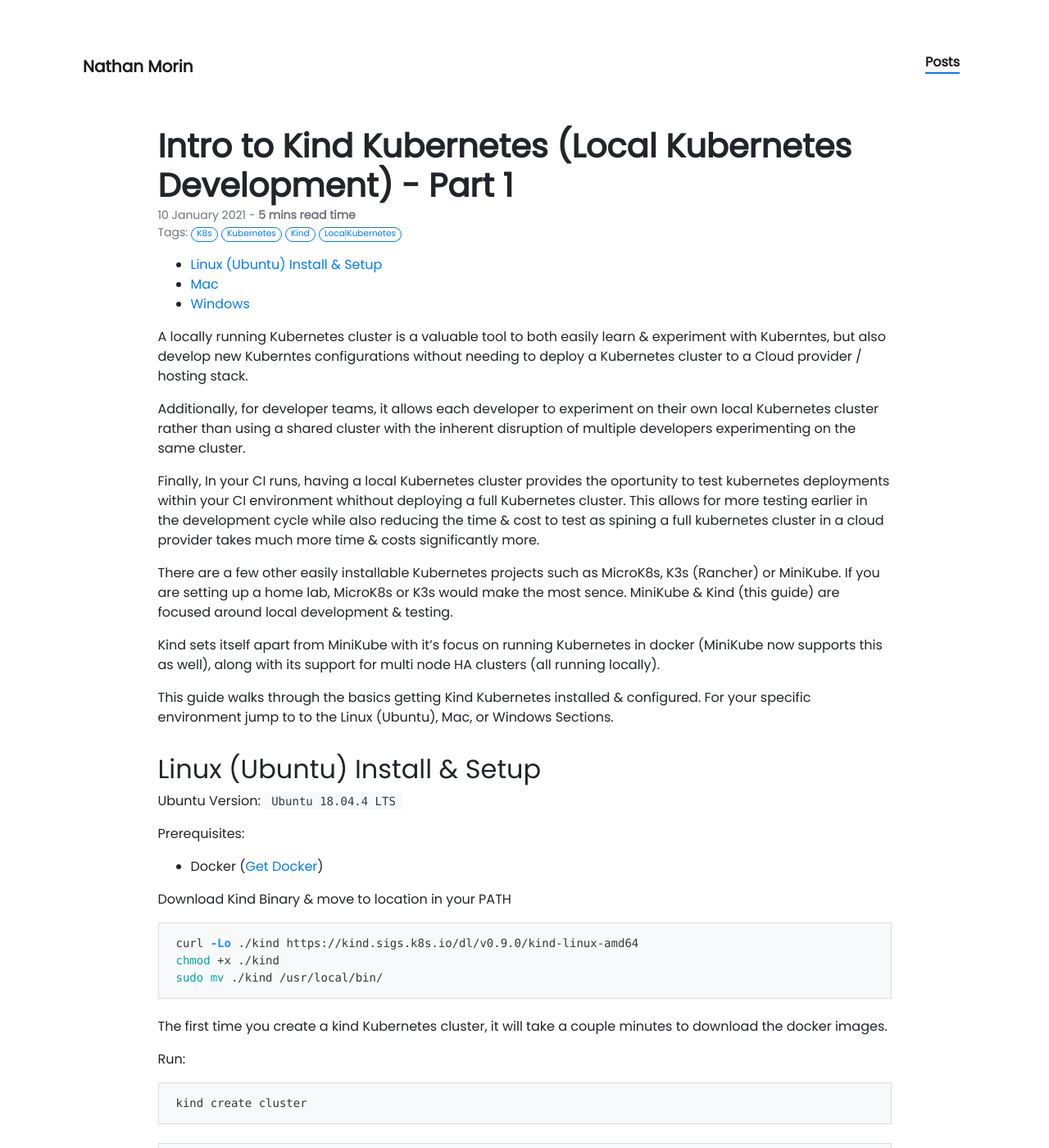
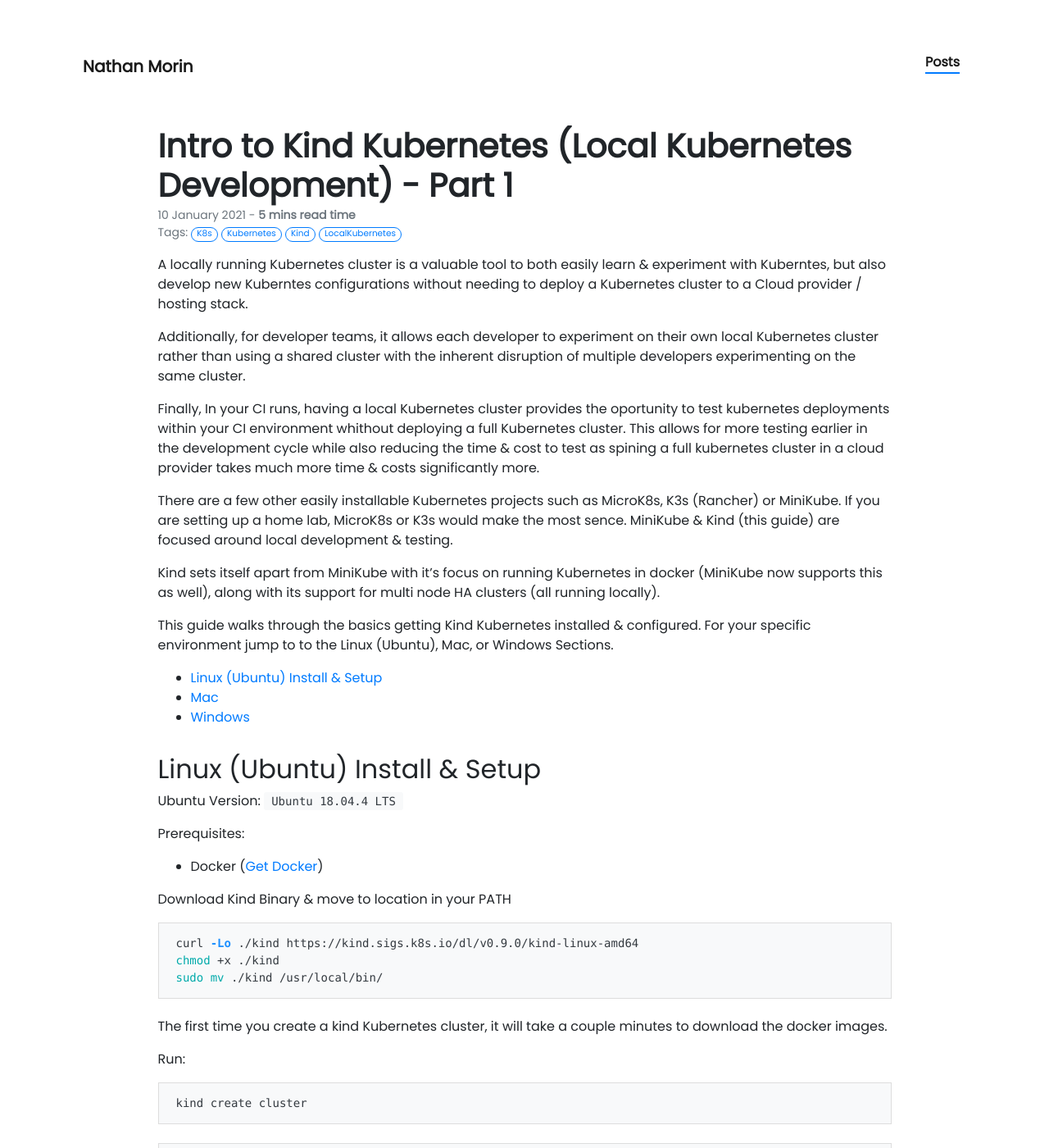
Before and after one commit to nathanamorin/nathanamorin.github.io, a Jekyll site: the page built from _posts/2021-01-10-kind-intro.md, in a window 1280 px wide and 1400 px high. Shown: the whole window at 82% size. Built offline with Jekyll 4.4.1, drawn with Linux system fonts in a browser that asks for light colours; nearby versions of some CDN libraries; our own code applies the rules of GitHub Pages for plain Markdown files.

Commit message:
Update 2021-01-10-kind-intro.md

```diff
--- a/_posts/2021-01-10-kind-intro.md
+++ b/_posts/2021-01-10-kind-intro.md
@@ -5,9 +5,6 @@
 color: primary
 description: Intro to Kind Kubernetes (Local Kubernetes Development) - Part 1 - Introduction (installation & first config)
 ---
-
-* TOC
-{:toc}
 
 A locally running Kubernetes cluster is a valuable tool to both easily learn & experiment with Kuberntes, but also develop new Kuberntes configurations without needing to deploy a Kubernetes cluster to a Cloud provider / hosting stack.
 
@@ -20,6 +17,9 @@
 Kind sets itself apart from MiniKube with it's focus on running Kubernetes in docker (MiniKube now supports this as well), along with its support for multi node HA clusters (all running locally).
 
 This guide walks through the basics getting Kind Kubernetes installed & configured.  For your specific environment jump to to the Linux (Ubuntu), Mac, or Windows Sections.
+
+* TOC
+{:toc}
 
 
 ## Linux (Ubuntu) Install & Setup
```
